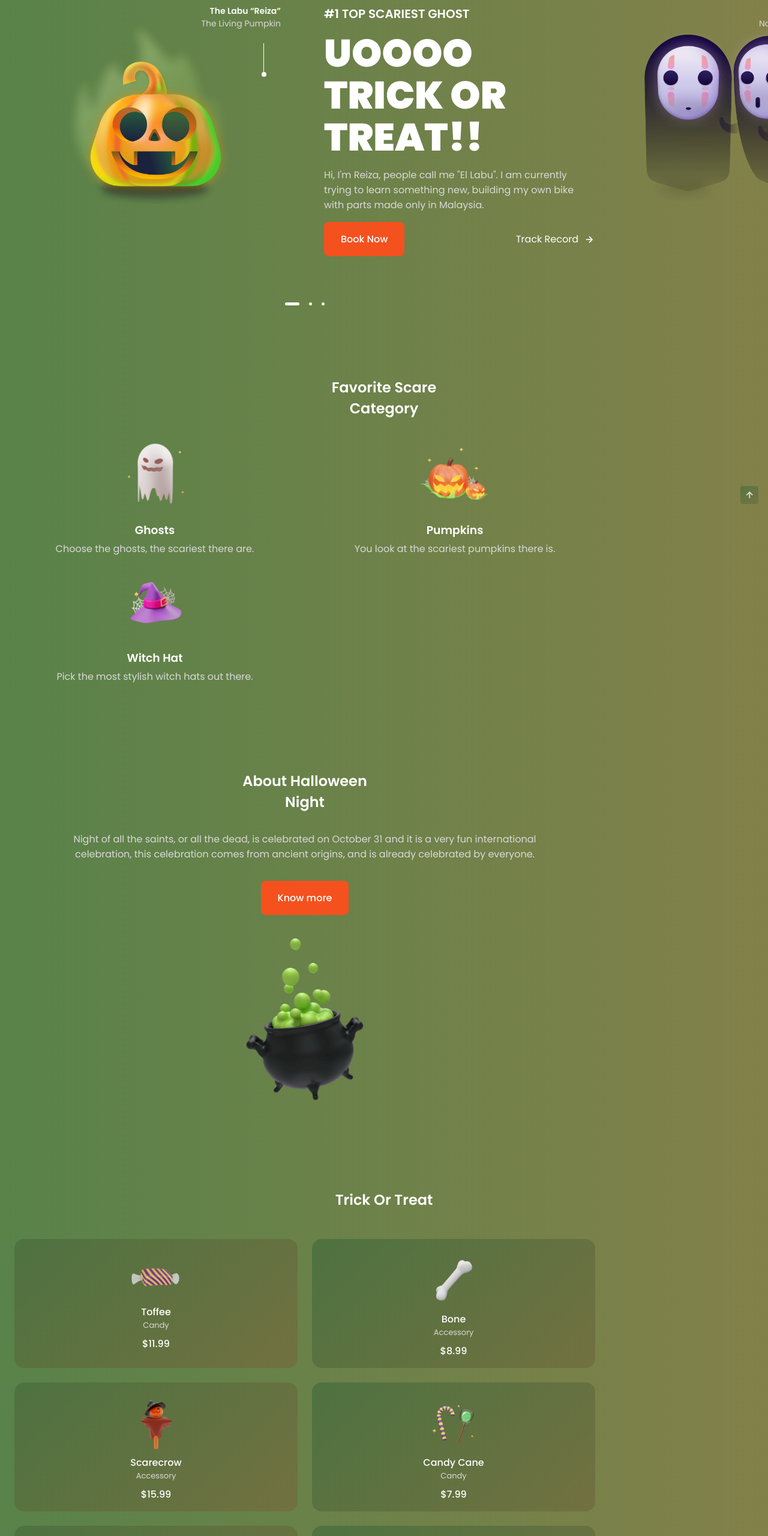
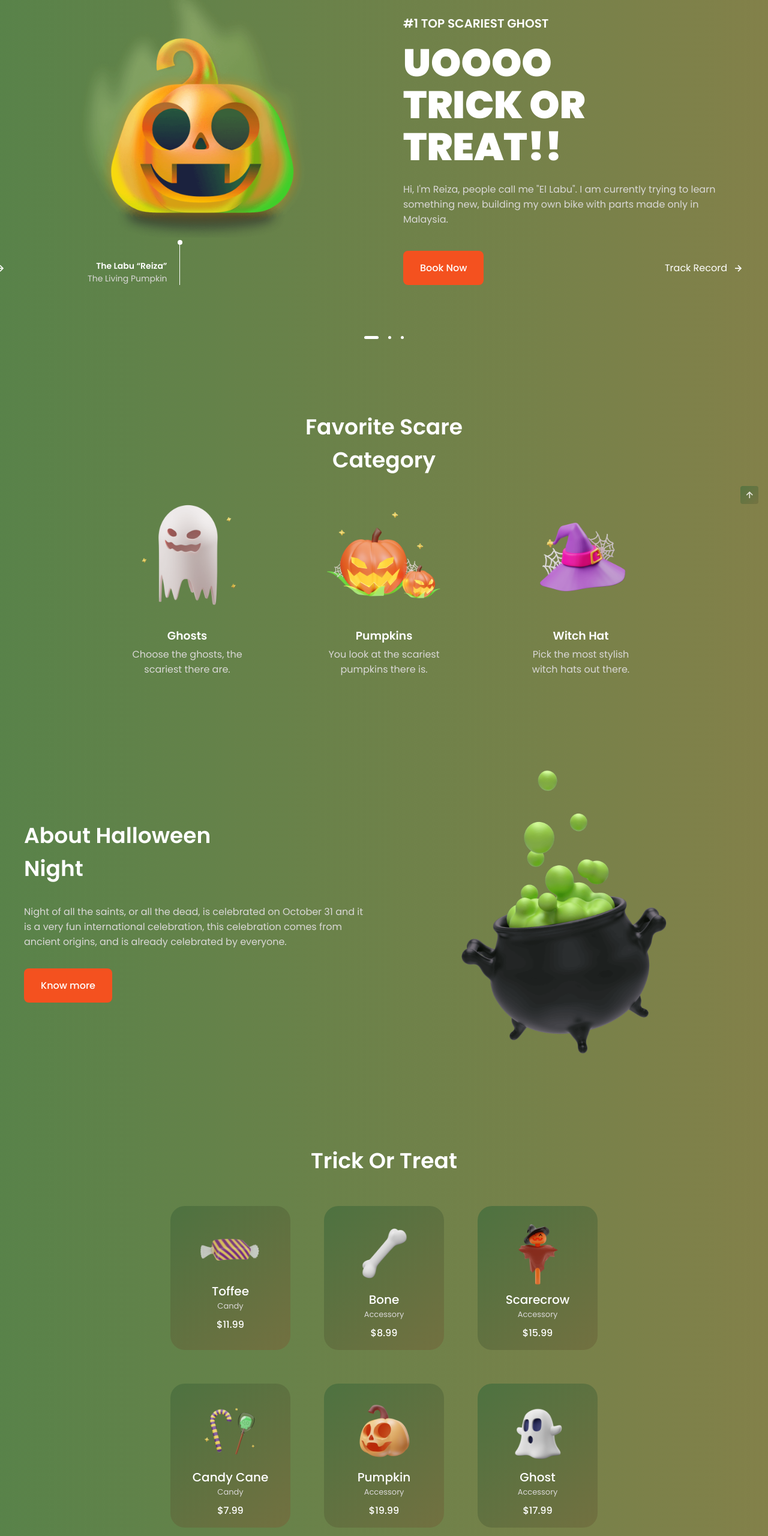
Before and after one commit to alberto120495/Halloween-website-html-css-js, a plain HTML site: page index.html in a window 1280 px wide. Shown: the part 120-2680 px from the top of the page at 60% size. Drawn offline with nearby package versions, Linux system fonts and the light colour scheme.

Commit message:
web completed

```diff
--- a/assets/css/styles.css
+++ b/assets/css/styles.css
@@ -832,5 +832,200 @@ button {
   .swiper-pagination {
     margin-top: var(--mb-2);
   }
+
+  .category__container {
+    grid-template-columns: repeat(3, 200px);
+    justify-content: center;
+  }
+
+  .about__container {
+    grid-template-columns: repeat(2, 1fr);
+    align-items: center;
+  }
+
+  .about__title,
+  .about__data {
+    text-align: initial;
+  }
+
+  .about__img {
+    width: 250px;
+  }
+
+  .trick__container {
+    grid-template-columns: repeat(3, 200px);
+    justify-content: center;
+    gap: 2rem;
+  }
+  .discount__container {
+    grid-template-columns: repeat(2, max-content);
+    justify-content: center;
+    align-items: center;
+    column-gap: 3rem;
+    padding: 3rem 0;
+    border-radius: 3rem;
+  }
+
+  .discount__img {
+    width: 350px;
+    order: -1;
+  }
+
+  .discount__data {
+    padding-right: 6rem;
+  }
+
+  .newsletter__container {
+    grid-template-columns: 0.5fr;
+  }
+
+  .footer__container {
+    grid-template-columns: repeat(4, 1fr);
+    justify-items: center;
+    column-gap: 1rem;
+  }
+
+  .footer__img-two {
+    right: initial;
+    bottom: 0;
+    left: 15%;
+  }
 }
 /* For large devices */
+@media screen and (min-width: 992px) {
+  .container {
+    margin-left: auto;
+    margin-right: auto;
+  }
+
+  .section__title {
+    font-size: var(--h1-font-size);
+  }
+
+  .home__content {
+    padding-top: 9rem;
+  }
+
+  .home__group {
+    padding-top: 0;
+  }
+
+  .home__img {
+    height: 400px;
+    transform: translateY(-3rem);
+  }
+
+  .home__indicator {
+    top: initial;
+    right: initial;
+    bottom: 15%;
+    left: 45%;
+  }
+
+  .home__indicator::after {
+    top: 0;
+    height: 75px;
+  }
+
+  .home__details-img {
+    bottom: 0;
+    right: 58%;
+  }
+
+  .home__title {
+    margin-bottom: var(--mb-1-5);
+  }
+
+  .home__title {
+    margin-bottom: var(--mb-1-5);
+  }
+
+  .home__description {
+    margin-bottom: var(--mb-2-5);
+    padding-right: 2rem;
+  }
+
+  .category__container {
+    column-gap: 8rem;
+  }
+
+  .category__img {
+    width: 200px;
+  }
+
+  .about__img {
+    width: 350px;
+  }
+
+  .about__description {
+    padding-right: 2rem;
+  }
+
+  .trick__container {
+    gap: 3.5rem;
+  }
+
+  .trick__content {
+    border-radius: 1.5rem;
+  }
+
+  .trick__img {
+    width: 110px;
+  }
+
+  .trick__title {
+    font-size: var(--h3-font-size);
+  }
+
+  .discount__container {
+    column-gap: 7rem;
+  }
+
+  .new__content {
+    width: 310px;
+    border-radius: 1rem;
+    padding: 2rem 0;
+  }
+
+  .new__img {
+    width: 150px;
+  }
+
+  .new__img,
+  .new__subtitle {
+    margin-bottom: var(--mb-1);
+  }
+
+  .new__title {
+    font-size: var(--h3-font-size);
+  }
+
+  .footer__copy {
+    margin-top: 6rem;
+  }
+}
+
+@media screen and (min-width: 1200px) {
+  .container {
+    max-width: 1200px;
+  }
+  .home__img {
+    height: 420px;
+  }
+  .swiper-pagination {
+    margin-top: var(--mb-2-5);
+  }
+
+  .new__content {
+    width: 380px;
+  }
+
+  .footer__img-one {
+    width: 120px;
+  }
+  .footer__img-two {
+    width: 180px;
+    top: 30%;
+    left: -3%;
+  }
+}
--- a/assets/js/main.js
+++ b/assets/js/main.js
@@ -89,3 +89,18 @@ function scrollUp() {
 }
 window.addEventListener("scroll", scrollUp);
 /*=============== SCROLL REVEAL ANIMATION ===============*/
+
+const sr = ScrollReveal({
+  origin: "top",
+  distance: "60px",
+  duration: 2500,
+  delay: 400,
+  //reset:true
+});
+
+sr.reveal(".home-swiper, .new-swiper, .newsletter__container ");
+sr.reveal(".category__data, .trick__content, .footer__container", {
+  interval: 100,
+});
+sr.reveal(".about__data, .discount__img", { origin: "left" });
+sr.reveal(".about__img, .discount__data", { origin: "right" });
--- a/index.html
+++ b/index.html
@@ -591,7 +591,7 @@
       <i class="bx bx-up-arrow-alt scrollup__icon"></i>
     </a>
     <!--=============== SCROLL REVEAL ===============-->
-    <script src=""></script>
+    <script src="https://unpkg.com/scrollreveal"></script>
 
     <!--=============== SWIPER JS ===============-->
     <script src="assets/js/swiper-bundle.min.js"></script>
```
